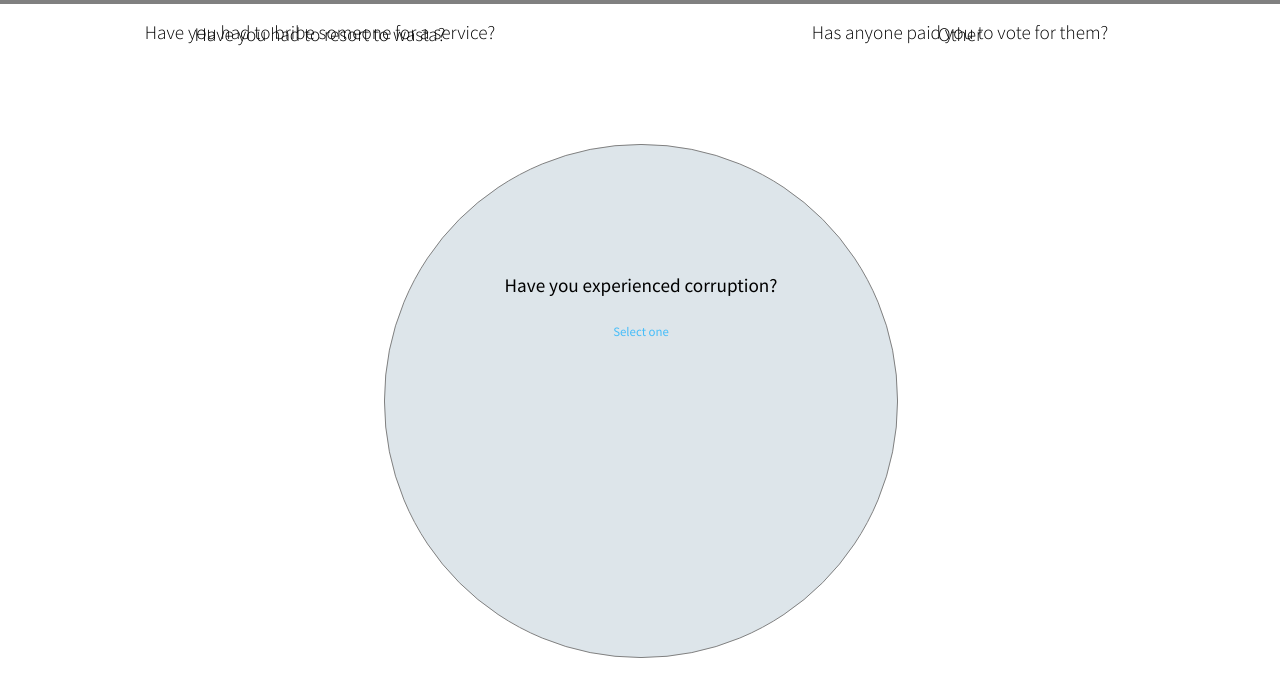
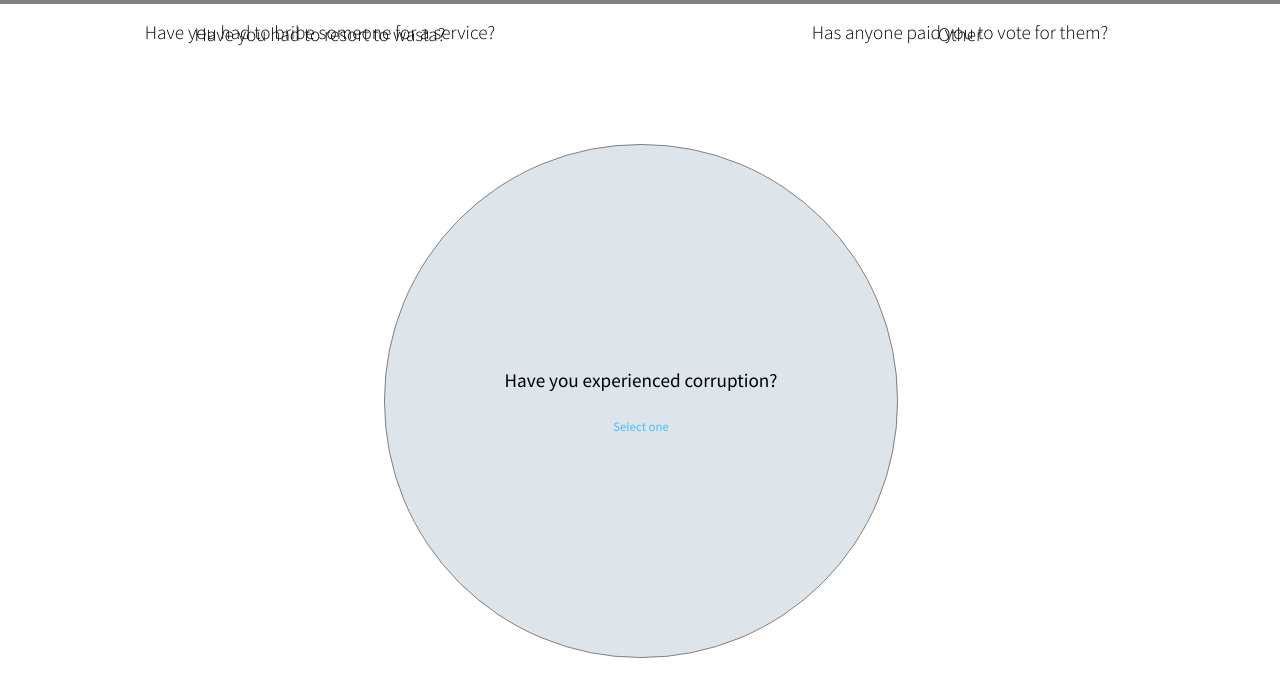
Before and after one commit to ewlin/data4change_rasheed, a plain HTML site: page index.html in a window 1280 px wide. Drawn offline with Linux system fonts and the light colour scheme.

Commit message:
paddings

```diff
--- a/new_script.js
+++ b/new_script.js
@@ -79,7 +79,7 @@ function loadInitial() {
         //circle text
         const circleText = document.createElement('div');
         circleText.setAttribute('id', 'centerCircle');
-        circleText.innerHTML = "<p>Have you experienced corruption?</p><p class='small_blue'>Select one</p>"
+        circleText.innerHTML = "<div><p>Have you experienced corruption?</p><p class='small_blue'>Select one</p></div>"
         document.querySelector('#container').appendChild(circleText);
     }
 
--- a/style.css
+++ b/style.css
@@ -83,12 +83,21 @@ div#centerCircle {
     background: #dde5ea;
 }
 
+div#centerCircle div {
+    position: relative;
+    top: 50%;
+    transform: translateY(-50%);
+}
+
+
 div#centerCircle p {
-    padding-top: 10vw;
-    max-width: 25vw;
+    /**padding-top: 10vw;**/
+    /**max-width: 25vw;**/
+    position: relative;;
     margin: auto;
     font-size: 1.2em;
-
+    padding-left: 2vw;
+    padding-right: 2vw;
 }
 
 div#centerCircle p.small_blue {
```
